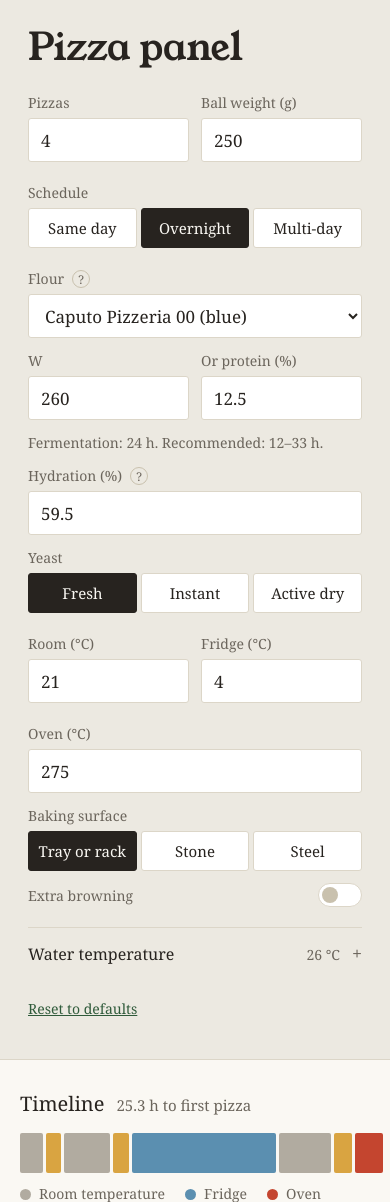
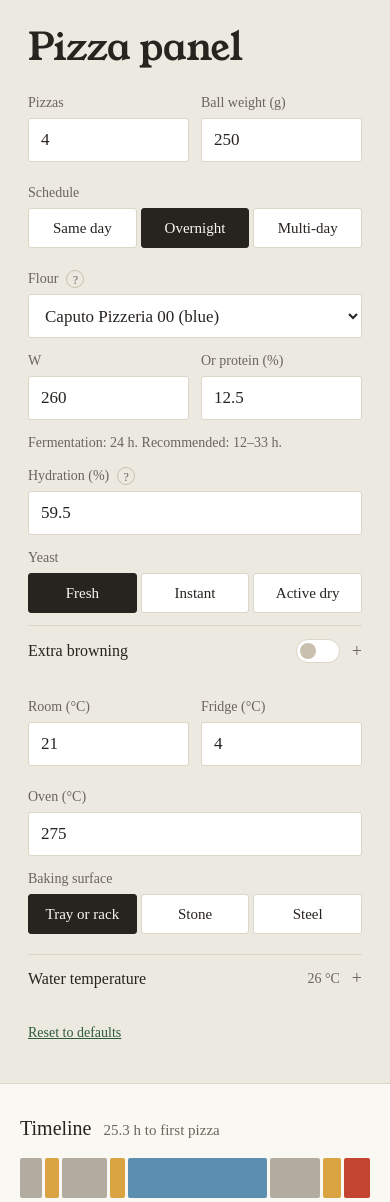
Before and after one commit to Nodo1221/Pizza-panel, a React (Vite) app: page / in a window 390 px wide. Shown: the top 1202 px of the page. Built offline with nearby package versions, Linux system fonts and the light colour scheme.

Commit message:
Refactor extra browning toggle, fix FOUT, mobile viewport, and number input UX

```diff
--- a/src/App.tsx
+++ b/src/App.tsx
@@ -84,9 +84,9 @@ const Tip = ({ children }: { children: ReactNode }) => (
     <div className="pop">{children}</div>
   </details>
 )
-const More = ({ title, sub, children }: { title: string; sub?: string; children: ReactNode }) => (
-  <details className="more">
-    <summary>{title}<span>{sub}</span></summary>
+const More = ({ title, sub, className, children }: { title: string; sub?: ReactNode; className?: string; children: ReactNode }) => (
+  <details className={className ? `more ${className}` : "more"}>
+    <summary>{title}<span className="sub">{sub}</span></summary>
     <div className="body">{children}</div>
   </details>
 )
@@ -101,7 +101,6 @@ export default function App() {
     }
   }, [s])
   const [side, setSide] = useState(loadSide)
-  const [adjust, setAdjust] = useState(false)
   // Only a width the user chose is saved, so the default keeps following the window size.
   const pick = (n: number) => {
     setSide(n)
@@ -146,9 +145,9 @@ export default function App() {
   const num = (k: NumKey) => (
     <input
       type="number" inputMode="decimal" min={LIMITS[k].min} max={LIMITS[k].max} step={LIMITS[k].step}
-      value={s[k]} aria-invalid={bad(k, s[k])}
-      onChange={e => set(k, parseFloat(e.target.value) || 0)}
-      onBlur={() => set(k, fit(k, s[k]))}
+      value={Number.isNaN(s[k]) ? '' : s[k]} aria-invalid={bad(k, s[k])}
+      onChange={e => set(k, e.target.value === '' ? NaN : parseFloat(e.target.value))}
+      onBlur={() => set(k, fit(k, Number.isNaN(s[k]) ? LIMITS[k].min : s[k]))}
     />
   )
   const ext = (k: 'sugarPct' | 'oilPct') => {
@@ -156,9 +155,9 @@ export default function App() {
     return (
       <input
         type="number" inputMode="decimal" min={LIMITS[k].min} max={LIMITS[k].max} step={LIMITS[k].step}
-        value={v} aria-invalid={!(v >= LIMITS[k].min && v <= LIMITS[k].max)}
-        onChange={e => set(k, parseFloat(e.target.value) || 0)}
-        onBlur={() => set(k, fit(k, v))}
+        value={Number.isNaN(v) ? '' : v} aria-invalid={!(v >= LIMITS[k].min && v <= LIMITS[k].max)}
+        onChange={e => set(k, e.target.value === '' ? NaN : parseFloat(e.target.value))}
+        onBlur={() => set(k, fit(k, Number.isNaN(v) ? LIMITS[k].min : v))}
       />
     )
   }
@@ -214,16 +213,16 @@ export default function App() {
                 <input
                   type="number" min={LIMITS.w.min} max={LIMITS.w.max} step={LIMITS.w.step}
                   value={s.w || ''} placeholder={`~${Math.round(estimateW(s.protein))}`} aria-invalid={s.w !== 0 && bad('w', s.w)}
-                  onChange={e => setS(p => ({ ...p, flourId: 'custom', w: parseFloat(e.target.value) || 0 }))}
-                  onBlur={() => s.w !== 0 && set('w', fit('w', s.w))}
+                  onChange={e => setS(p => ({ ...p, flourId: 'custom', w: e.target.value === '' ? NaN : parseFloat(e.target.value) }))}
+                  onBlur={() => s.w !== 0 && set('w', fit('w', Number.isNaN(s.w) ? LIMITS.w.min : s.w))}
                 />
               </F>
               <F label="Or protein (%)">
                 <input
                   type="number" min={LIMITS.protein.min} max={LIMITS.protein.max} step={LIMITS.protein.step}
-                  value={s.protein} aria-invalid={bad('protein', s.protein)}
-                  onChange={e => setS(p => ({ ...p, flourId: 'custom', protein: parseFloat(e.target.value) || 0, w: 0 }))}
-                  onBlur={() => set('protein', fit('protein', s.protein))}
+                  value={Number.isNaN(s.protein) ? '' : s.protein} aria-invalid={bad('protein', s.protein)}
+                  onChange={e => setS(p => ({ ...p, flourId: 'custom', protein: e.target.value === '' ? NaN : parseFloat(e.target.value), w: 0 }))}
+                  onBlur={() => set('protein', fit('protein', Number.isNaN(s.protein) ? LIMITS.protein.min : s.protein))}
                 />
               </F>
             </div>
@@ -238,6 +237,20 @@ export default function App() {
             <Grp label="Yeast">
               <Seg<YeastType> value={s.yeast} onPick={v => set('yeast', v)} options={[['fresh', 'Fresh'], ['instant', 'Instant'], ['active', 'Active dry']]} />
             </Grp>
+            <More title="Extra browning" sub={
+              <button
+                type="button" role="switch" aria-checked={s.browning} aria-label="Enable extra browning" className="switch"
+                onClick={e => { e.preventDefault(); set('browning', !s.browning) }}
+              />
+            }>
+              <div className="row">
+                <F label="Sugar (%)">{ext('sugarPct')}</F>
+                <F label="Olive oil (%)">{ext('oilPct')}</F>
+              </div>
+              {(s.sugarPct !== null || s.oilPct !== null) && (
+                <button type="button" className="link" onClick={() => setS(p => ({ ...p, sugarPct: null, oilPct: null }))}>Use defaults</button>
+              )}
+            </More>
           </div>
 
           <div className="g">
@@ -252,26 +265,6 @@ export default function App() {
             <Grp label="Baking surface">
               <Seg<Surface> value={s.surface} onPick={v => set('surface', v)} options={[['tray', 'Tray or rack'], ['stone', 'Stone'], ['steel', 'Steel']]} />
             </Grp>
-            <div className="toggle">
-              <span>Extra browning</span>
-              <div className="tg">
-                {s.browning && (
-                  <button type="button" className="link" aria-expanded={adjust} onClick={() => setAdjust(v => !v)}>{adjust ? 'Hide' : 'Adjust'}</button>
-                )}
-                <button type="button" role="switch" aria-checked={s.browning} aria-label="Extra browning" className="switch" onClick={() => set('browning', !s.browning)} />
-              </div>
-            </div>
-            {s.browning && adjust && (
-              <>
-                <div className="row">
-                  <F label="Sugar (%)">{ext('sugarPct')}</F>
-                  <F label="Olive oil (%)">{ext('oilPct')}</F>
-                </div>
-                {(s.sugarPct !== null || s.oilPct !== null) && (
-                  <button type="button" className="link" onClick={() => setS(p => ({ ...p, sugarPct: null, oilPct: null }))}>Use defaults</button>
-                )}
-              </>
-            )}
           </div>
 
           <div className="stack">
@@ -299,8 +292,8 @@ export default function App() {
         onPointerDown={drag}
         onDoubleClick={resetSide}
         onKeyDown={e => {
-          if (e.key === 'ArrowLeft') pick(Math.max(SIDE_MIN, side - 20))
-          if (e.key === 'ArrowRight') pick(Math.min(sideMax(), side + 20))
+          if (e.key === 'ArrowLeft') { e.preventDefault(); pick(Math.max(SIDE_MIN, side - 20)) }
+          if (e.key === 'ArrowRight') { e.preventDefault(); pick(Math.min(sideMax(), side + 20)) }
         }}
       />
 
--- a/src/index.css
+++ b/src/index.css
@@ -1,3 +1,14 @@
+@font-face {
+  font-family: "Georgia Fallback Serif";
+  src: local("Georgia");
+  size-adjust: 104%;
+}
+@font-face {
+  font-family: "Georgia Fallback Display";
+  src: local("Georgia");
+  size-adjust: 110%;
+}
+
 :root {
   --table: #ece9e1;
   --sheet: #faf8f3;
@@ -19,8 +30,8 @@
   --p-yeast: #8a5a34;
   --p-oil: #a9bd6a;
   --p-sugar: #e8c2c9;
-  --serif: "Source Serif 4 Variable", Georgia, serif;
-  --display: "Young Serif", Georgia, serif;
+  --serif: "Source Serif 4 Variable", "Georgia Fallback Serif", serif;
+  --display: "Young Serif", "Georgia Fallback Display", serif;
   color-scheme: light;
 }
 
@@ -36,13 +47,13 @@ h1 { font: 400 38px/1 var(--display); letter-spacing: -0.01em; margin: 0 0 6px;
 h2 { font: 500 20px/1.2 var(--serif); margin: 0; }
 b, strong { font-weight: inherit; }
 
-.app { display: grid; grid-template-columns: var(--side, 380px) 8px minmax(0, 1fr); min-height: 100vh; }
+.app { display: grid; grid-template-columns: var(--side, 380px) 8px minmax(0, 1fr); min-height: 100dvh; }
 .side {
   background: var(--table);
   padding: 28px 28px 40px;
   position: sticky;
   top: 0;
-  height: 100vh;
+  height: 100dvh;
   overflow-y: auto;
   display: grid;
   gap: 20px;
@@ -107,9 +118,10 @@ input[aria-invalid='true'] { border-color: var(--alert); }
 .tip .pop { position: absolute; z-index: 5; left: -50px; top: 26px; width: 260px; padding: 12px 14px; background: var(--sheet); border: 1px solid var(--line); border-radius: 3px; font-size: 14px; line-height: 1.45; color: var(--ink); }
 
 .more { border-top: 1px solid var(--line); }
-.more summary { display: flex; align-items: baseline; gap: 12px; padding: 13px 0; cursor: pointer; list-style: none; font: 500 16px var(--serif); }
+.more summary { display: flex; align-items: center; gap: 12px; padding: 13px 0; cursor: pointer; list-style: none; font: 500 16px var(--serif); }
 .more summary::-webkit-details-marker { display: none; }
 .more summary span { margin-left: auto; font: 400 14px var(--serif); color: var(--mute); text-align: right; }
+.more summary span.sub { display: flex; align-items: center; }
 .more summary::after { content: '+'; font: 400 18px var(--serif); color: var(--mute); }
 .more[open] summary::after { content: '\2212'; }
 .more .body { display: grid; gap: 12px; padding: 2px 0 16px; }
```
